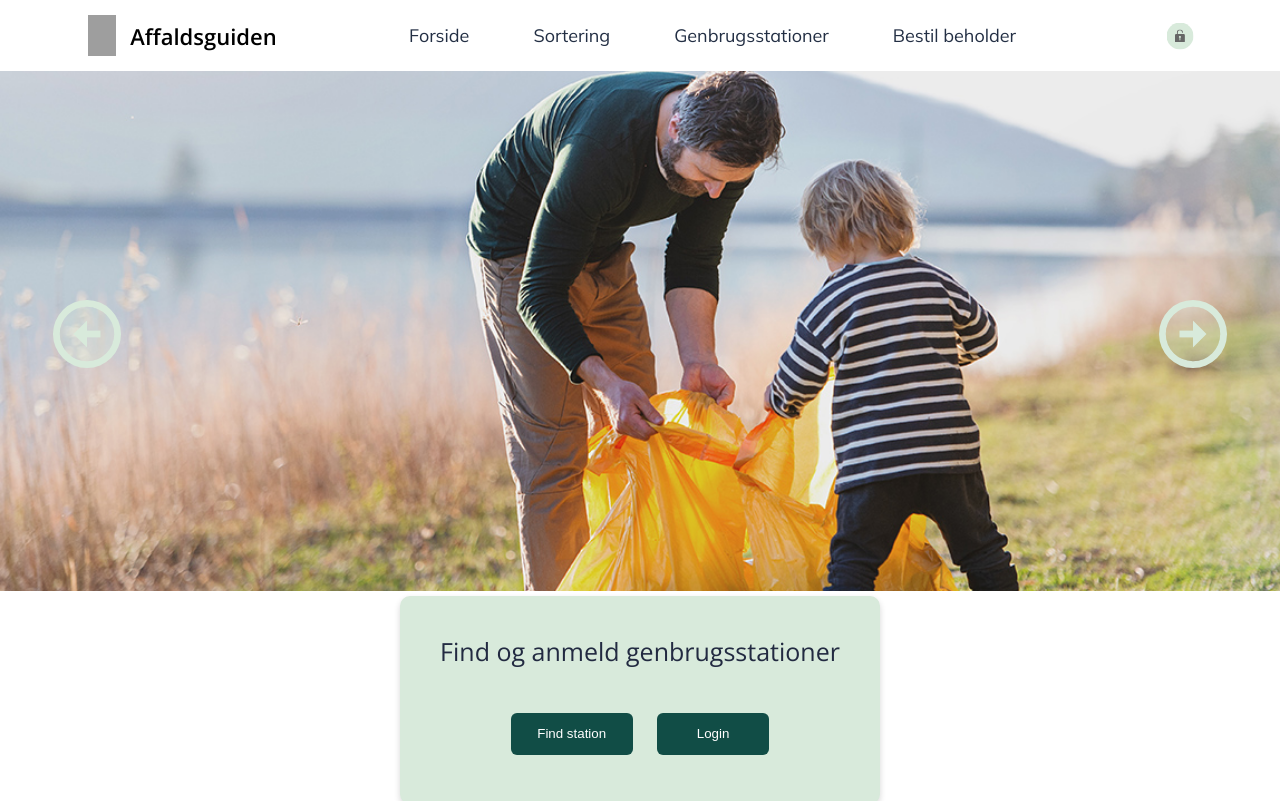
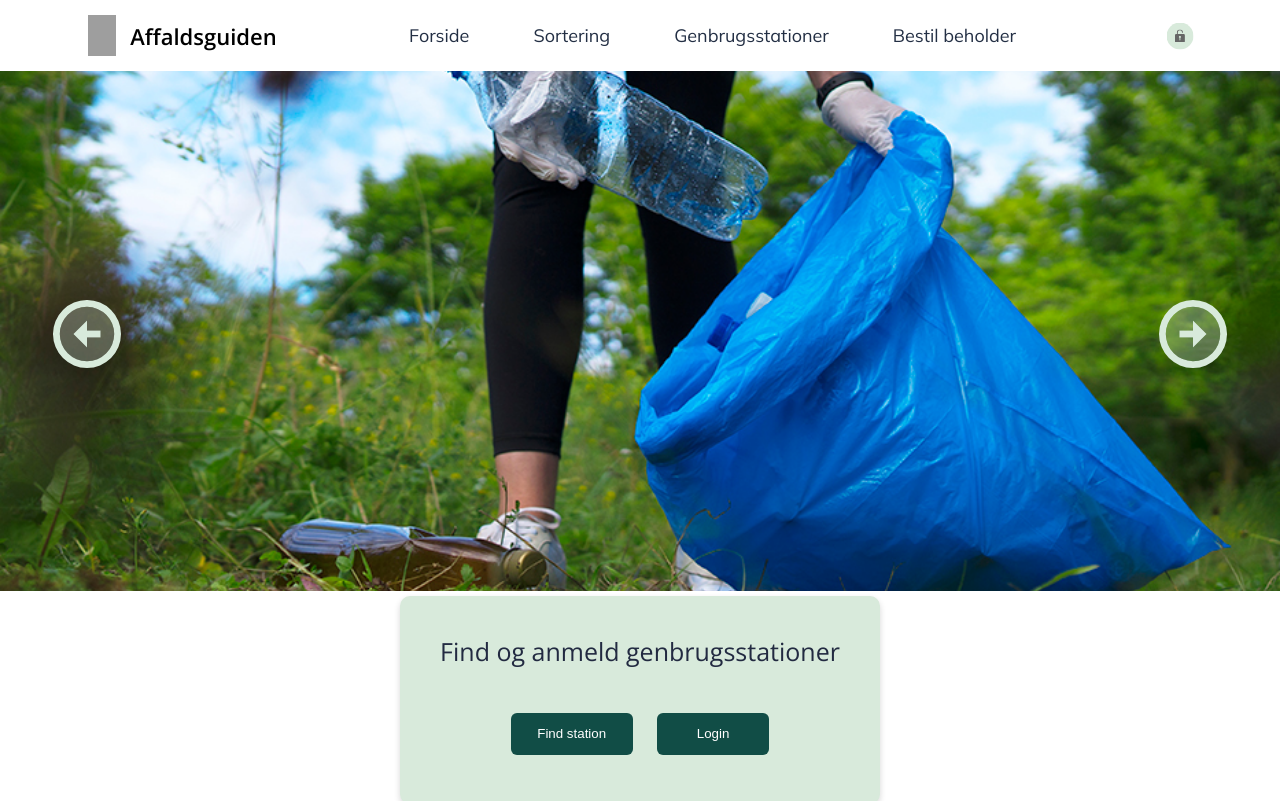
Before and after one commit to katrinedelrosario/trashguide, a React (Vite) app: page / in a window 1280 px wide. Shown: the top 801 px of the page. Built offline with nearby package versions, Linux system fonts and the light colour scheme; grey boxes are pictures that could not be loaded.

Commit message:
minor changes

```diff
--- a/src/components/slider/slider.jsx
+++ b/src/components/slider/slider.jsx
@@ -21,7 +21,7 @@
     useEffect(() => {
         const timer = setTimeout(() => {
             setSlideIndex(prevIndex => (prevIndex + 1) % images.length)
-        }, 5000)
+        },1000000000) //SET TO 5000
         return () => clearTimeout(timer)
     }, [slideIndex, images])
 
--- a/src/components/slider/slider.module.scss
+++ b/src/components/slider/slider.module.scss
@@ -2,6 +2,7 @@
 .sliderContainer {
     max-width: 100%;
     position: relative;
+    z-index: 0;
 
     img {
         width: 100%;
```
